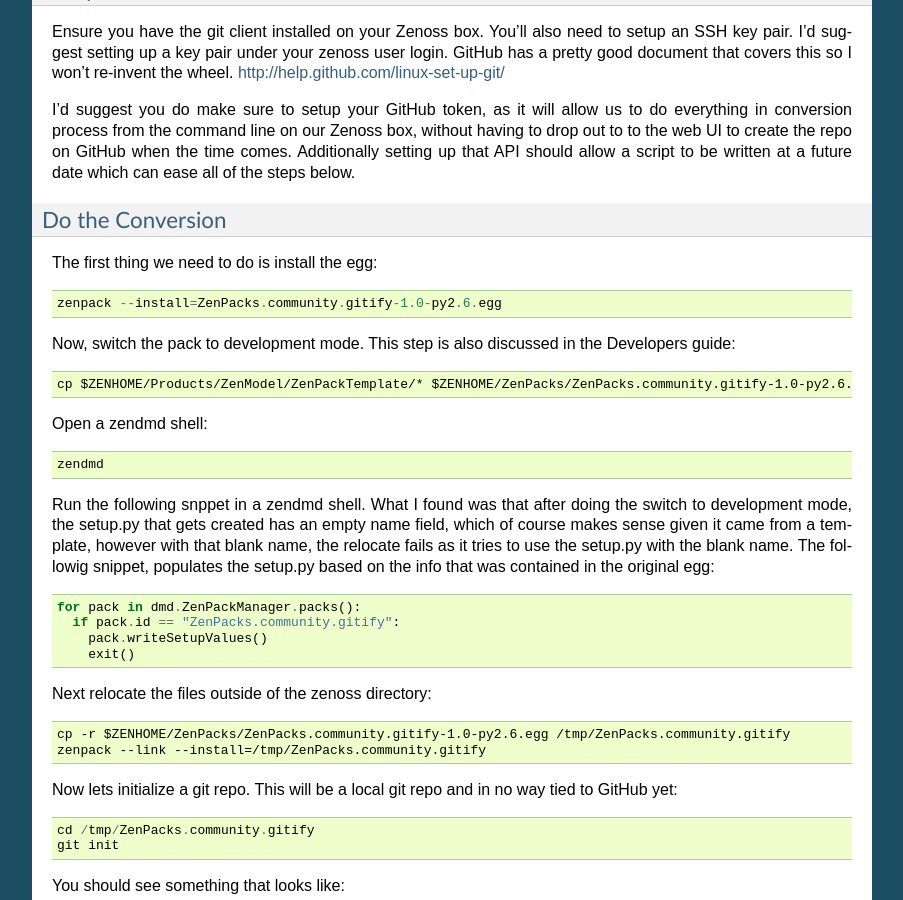
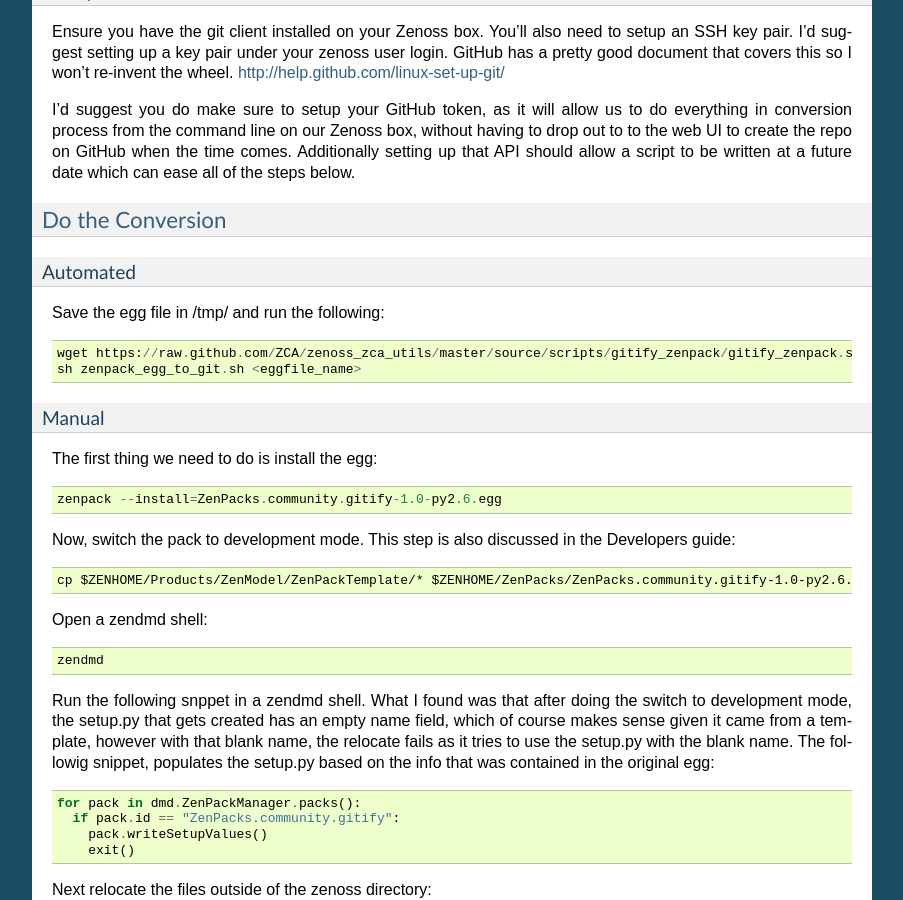
Before and after one commit to ZCA/zenoss_zca_utils, a Sphinx documentation site: the page built from docs/zenpack_egg_to_github.rst, in a window 1280 px wide and 900 px high, scrolled down 875 px. Shown: the whole window, without its empty margins (198-1101 px from the left). Built offline with Sphinx 7.4.7, drawn with Linux system fonts in a browser that asks for light colours.

```diff
--- a/docs/zenpack_egg_to_github.rst
+++ b/docs/zenpack_egg_to_github.rst
@@ -49,6 +49,16 @@
 
 Do the Conversion
 ------
+
+Automated
+*********
+Save the egg file in /tmp/ and run the following::
+
+  wget https://raw.github.com/ZCA/zenoss_zca_utils/master/source/scripts/gitify_zenpack/gitify_zenpack.sh
+  sh zenpack_egg_to_git.sh <eggfile_name>
+
+Manual
+******
 The first thing we need to do is install the egg::
 
   zenpack --install=ZenPacks.community.gitify-1.0-py2.6.egg
```
Also changed, not shown: 1 other file.
